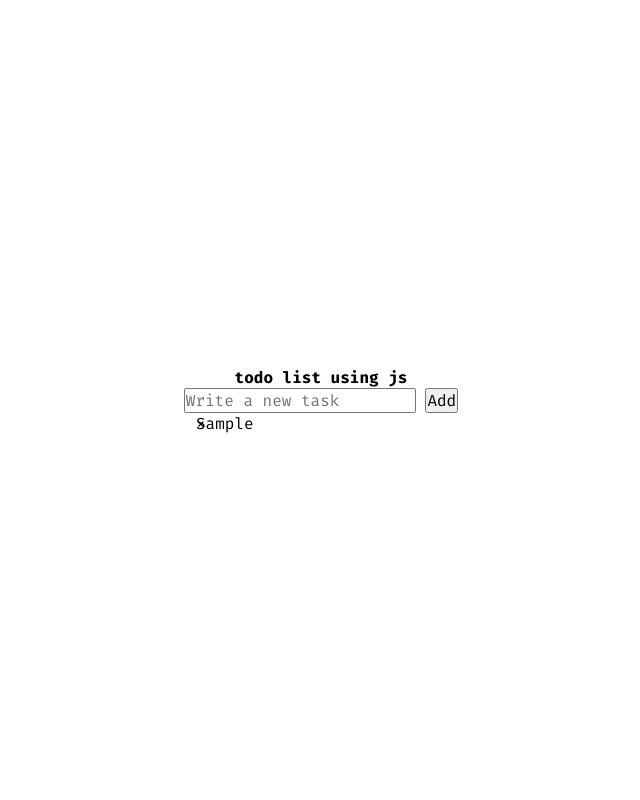
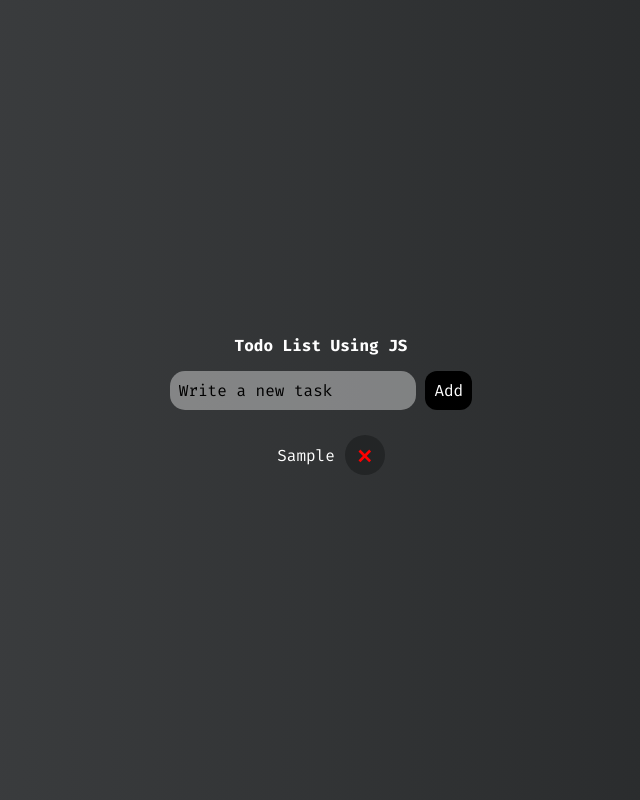
Before and after one commit to matheusmartinsviana/todo-list, a plain HTML site: page index.html in a window 1280 px wide. Both pictures are taken after typing "Sample" into the empty fields and a click on the button "Add". Shown: the whole page, without its empty margins (319-959 px from the left). Drawn offline with Linux system fonts and the light colour scheme.

Commit message:
feat: text effect on click and close button

```diff
--- a/index.html
+++ b/index.html
@@ -3,7 +3,7 @@
 
 <head>
     <meta charset="UTF-8">
-    <meta name="viewport" content="width=device-width, initial-scale=1.0 user-scalable=no">
+    <meta name="viewport" content="width=device-width, initial-scale=1.0">
     <link rel="preconnect" href="https://fonts.googleapis.com">
     <link rel="preconnect" href="https://fonts.gstatic.com" crossorigin>
     <link href="https://fonts.googleapis.com/css2?family=Fira+Code:wght@300..700&display=swap" rel="stylesheet">
@@ -15,12 +15,12 @@
 <body>
     <div class="main-container">
         <main>
-            <h1>todo list using js</h1>
-            <forms class="forms-container">
-                <input type="text" id="input-box" placeholder="Write a new task">
-                <input type="submit" value="Add" id="submit-button" onclick="createTask()">
-            </forms>
-            <ul id="list-container">
+            <h1>Todo List Using JS</h1>
+            <form class="form-container">
+                <input type="text" class="input-box" placeholder="Write a new task">
+                <input type="button" value="Add" class="submit-button" onclick="createTask()">
+            </form>
+            <ul class="list-container">
             </ul>
         </main>
     </div>
--- a/scripts.js
+++ b/scripts.js
@@ -1,6 +1,6 @@
-let inputBox = document.getElementById("input-box")
-let submitButton = document.getElementById("submit-button")
-let listContainer = document.getElementById("list-container")
+let inputBox = document.querySelector(".input-box")
+let submitButton = document.querySelector(".submit-button")
+let listContainer = document.querySelector(".list-container")
 
 function createTask() {
     if (inputBox.value === "") {
@@ -12,14 +12,21 @@ function createTask() {
         let span = document.createElement("span")
         span.innerHTML = "\u00d7"
         li.appendChild(span)
+        save()
     }
     inputBox.value = ""
 }
 
-listContainer.addEventListener("click", function(e) {
-if (e.target.tagName === "LI") {
+listContainer.addEventListener("click", function (e) {
+    if (e.target.tagName === "LI") {
         e.target.classList.toggle("checked")
-    } else if(e.target.tagName === "SPAN") {
+    } else if (e.target.tagName === "SPAN") {
         e.target.parentElement.remove()
     }
 }, false)
+
+function save() {
+    localStorage.setItem("data", listContainer.value)
+}
+
+listContainer.value = localStorage.getItem("data")
--- a/styles.css
+++ b/styles.css
@@ -1,9 +1,22 @@
+:root {
+    --primary-bg-color: #232526;
+    --secondary-bg-color: #414345;
+    --text-color: white;
+    --button-bg-color: black;
+    --button-hover-color: #c7c6c6;
+    --placeholder-color: black;
+    --span-color: red;
+    --span-hover-color: rgb(160, 0, 0);
+    --font-family: 'Fira Code', monospace;
+    --font-size: 1rem;
+}
+
 * {
     padding: 0;
     margin: 0;
     box-sizing: border-box;
-    font-family: Fira code;
-    font-size: 1rem;
+    font-family: var(--font-family);
+    font-size: var(--font-size);
 }
 
 .main-container {
@@ -11,6 +24,8 @@
     align-items: center;
     justify-content: center;
     width: 100%;
+    background: var(--primary-bg-color);
+    background: linear-gradient(to right, var(--secondary-bg-color), var(--primary-bg-color));
 }
 
 main {
@@ -20,24 +35,78 @@ main {
     flex-direction: column;
     height: 100vh;
     max-width: 500px;
+    padding: 1rem;
+}
+
+main h1 {
+    color: white;
+    margin: 15px;
+}
+
+.input-box {
+    background-color: rgba(255, 255, 255, 0.39);
+    padding: 9px;
+    border-radius: 15px;
+    border: none;
+    color: var(--text-color);
+    outline: none;
+}
+
+.input-box::placeholder {
+    color: var(--placeholder-color);
+}
+
+.submit-button {
+    background-color: var(--button-bg-color);
+    border: none;
+    outline: none;
+    color: var(--text-color);
+    padding: 9px;
+    border-radius: 12px;
+    transition: all ease-in-out 0.2s;
+}
+
+.submit-button:hover {
+    color: var(--button-hover-color);
 }
 
 .list-container {
     display: flex;
     text-align: left;
-    flex-direction: row;
+    flex-direction: column;
+    margin-top: 20px;
 }
+
 li {
-    min-width: 250px;
+    margin: 5px;
+    color: var(--text-color);
     display: flex;
-    justify-content: space-between;
+    align-items: center;
+    text-decoration: none;
+    list-style: none;
+    height: 40px;
+    position: relative;
+    padding-right: 30px;
 }
+
 li span {
     position: absolute;
     display: flex;
+    justify-content: center;
+    align-items: center;
     text-decoration: none;
     width: 40px;
     height: 40px;
+    transition: all ease-in-out 0.2s;
+    color: var(--span-color);
+    border-radius: 50%;
+    background-color: var(--primary-bg-color);
+    font-size: 36px;
+    right: -20px;
+}
+
+li span:hover {
+    color: var(--span-hover-color);
 }
 
 .checked {
```
